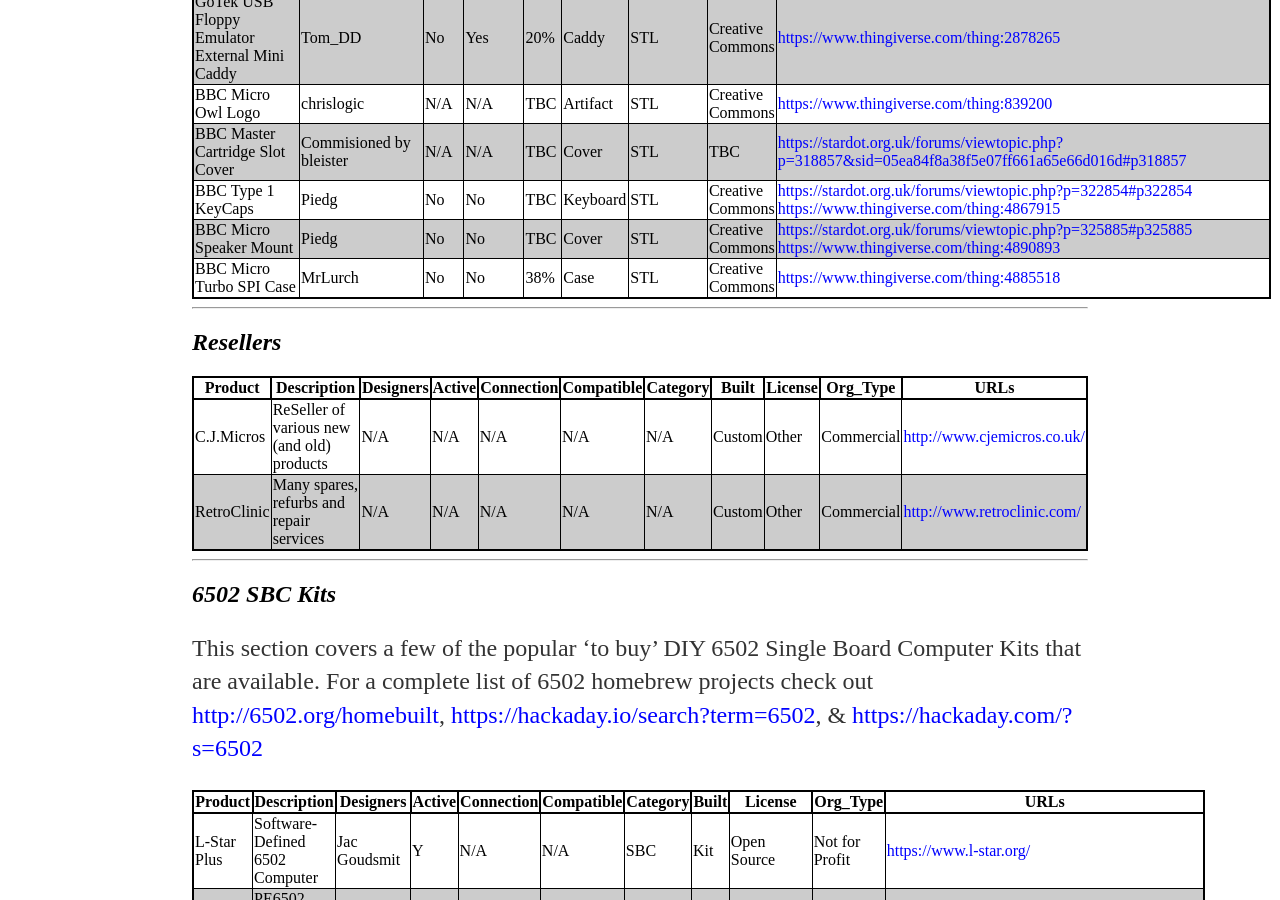
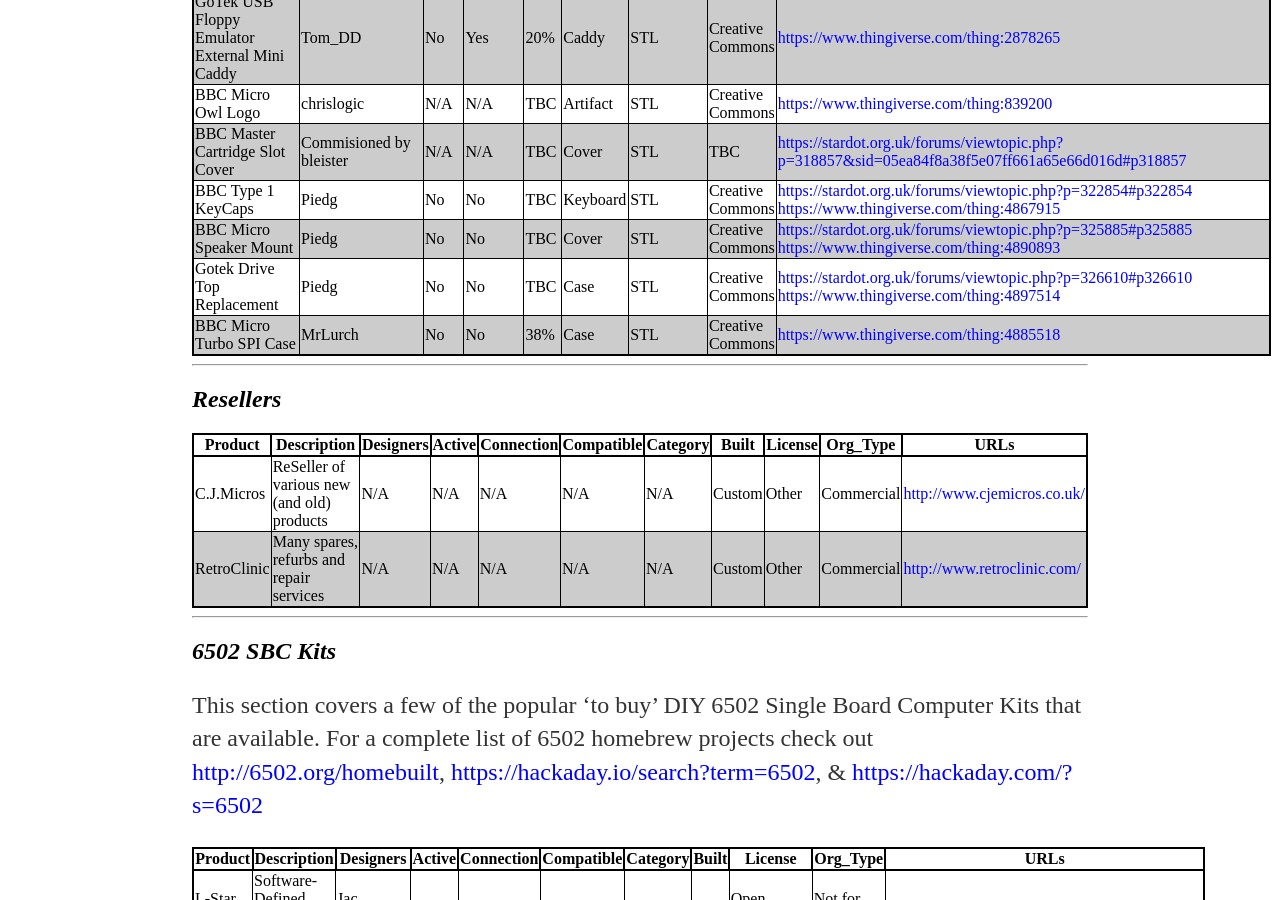
Before and after one commit to elminster/elminster.github.io, a Jekyll site: the page built from hardware.md, in a window 1280 px wide and 900 px high, scrolled down 11577 px. Built offline with Jekyll 4.4.1, drawn with Linux system fonts in a browser that asks for light colours.

Commit message:
Added Gotek Drive Top REplacement 3d print design

```diff
--- a/hardware.md
+++ b/hardware.md
@@ -242,6 +242,7 @@
 BBC Master Cartridge Slot Cover | Commisioned by bleister | N/A | N/A | TBC | Cover | STL | TBC | <https://stardot.org.uk/forums/viewtopic.php?p=318857&sid=05ea84f8a38f5e07ff661a65e66d016d#p318857> |
 BBC Type 1 KeyCaps | Piedg | No | No | TBC | Keyboard | STL | Creative Commons | <https://stardot.org.uk/forums/viewtopic.php?p=322854#p322854> <https://www.thingiverse.com/thing:4867915>|
 BBC Micro Speaker Mount | Piedg | No | No | TBC | Cover | STL | Creative Commons | <https://stardot.org.uk/forums/viewtopic.php?p=325885#p325885> <https://www.thingiverse.com/thing:4890893>|
+Gotek Drive Top Replacement | Piedg | No | No | TBC | Case | STL | Creative Commons | <https://stardot.org.uk/forums/viewtopic.php?p=326610#p326610> <https://www.thingiverse.com/thing:4897514>|
 BBC Micro Turbo SPI Case | MrLurch | No | No | 38% | Case | STL | Creative Commons | <https://www.thingiverse.com/thing:4885518>|
 
 
```
